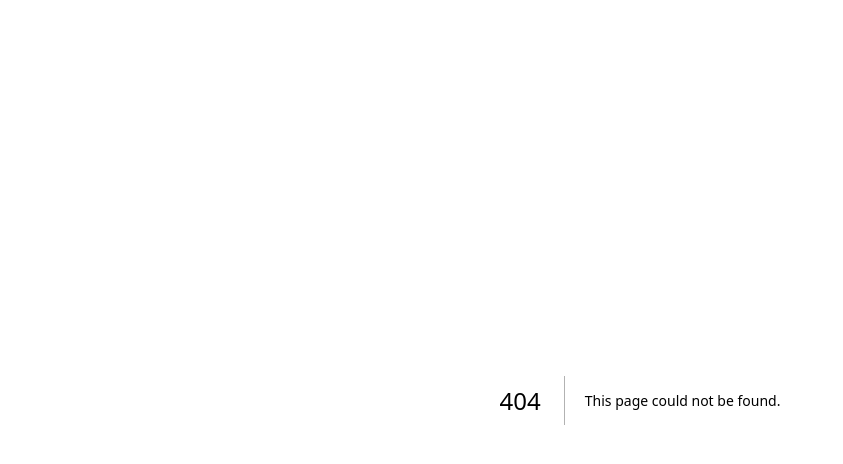
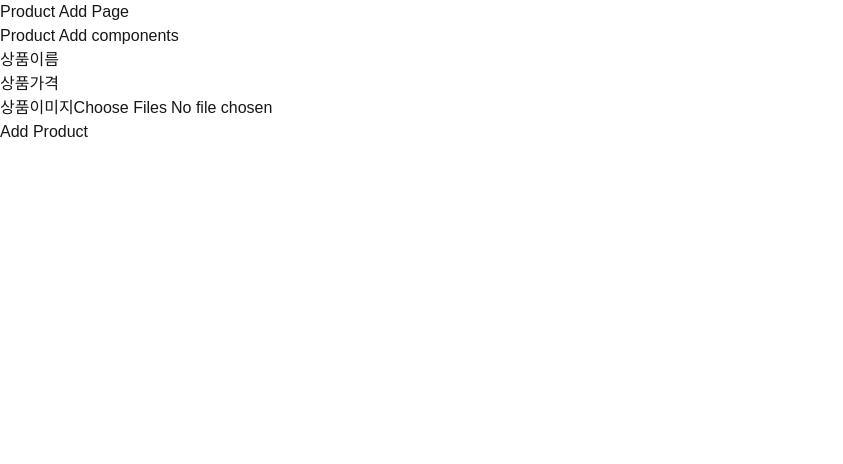
Before and after one commit to sungminha7/n2, a Next.js app: page /product/add in a window 1280 px wide. Before the commit this address had no page. Shown: the top 464 px of the page, without its empty margins (0-843 px from the left). Built offline with nearby package versions, Linux system fonts and the light colour scheme.

Commit message:
22 add product with files

```diff
--- /dev/null
+++ b/actions/productActions.js
@@ -0,0 +1,39 @@
+"use server";
+
+const API_SERVER_HOST = process.env.API_SERVER_HOST || "http://localhost:8080";
+
+export const postProduct = async (prevState, formData) => {
+  console.log("postProduct called with formData: ", prevState);
+
+  const pname = formData.get("pname");
+  const price = formData.get("price");
+  const writer = formData.get("writer");
+  const files = formData.getAll("files");
+
+  const updateFormData = new FormData();
+  updateFormData.append("pname", pname);
+  updateFormData.append("price", price);
+  updateFormData.append("writer", writer);
+  updateFormData.append("sale", true);
+
+  console.log("files.length: ", files.length);
+  if (files.length > 0) {
+    files.forEach((file) => {
+      if (file && file.size > 0) {
+        console.log("file size: ", file.size);
+        updateFormData.append("files", file);
+      }
+    });
+  }
+
+  const response = await fetch(`${API_SERVER_HOST}/api/products`, {
+    method: "POST",
+    body: updateFormData,
+  });
+
+  if (!response.ok) {
+    throw new Error("Failed to post product");
+  }
+
+  return { message: "Product created successfully", result: "success" };
+};
--- /dev/null
+++ b/app/product/add/page.js
@@ -0,0 +1,10 @@
+import ProductAddCP from "@/components/product/productAddCP";
+
+export default function ProductAddPage() {
+  return (
+    <div>
+      <div>Product Add Page</div>
+      <ProductAddCP />
+    </div>
+  );
+}
--- /dev/null
+++ b/components/product/productAddCP.js
@@ -0,0 +1,32 @@
+"use client";
+
+import { postProduct } from "@/actions/productActions";
+import { useActionState } from "react";
+
+export default function ProductAddCP() {
+  const [state, action, isPending] = useActionState(postProduct, {
+    message: "",
+    result: "",
+  });
+
+  return (
+    <div>
+      <div>Product Add components</div>
+      <form action={action}>
+        <div>
+          상품이름
+          <input type="text" name="pname"></input>
+        </div>
+        <div>
+          상품가격
+          <input type="number" name="price"></input>
+        </div>
+        <div>
+          상품이미지
+          <input type="file" name="files" multiple></input>
+        </div>
+        <button>Add Product</button>
+      </form>
+    </div>
+  );
+}
--- a/components/product/productCatalogCP.js
+++ b/components/product/productCatalogCP.js
@@ -17,7 +17,7 @@ export default function ProductCatalogCP({ products, total, current, size }) {
           <Link href={`/product/view/${product.pno}`} key={product.pno}>
             <li key={product.pno} className="m-2 p-1 border">
               <div>PNO: {product.pno}</div>
-              <div>NAME: {product.name}</div>
+              <div>NAME: {product.pname}</div>
               <div>PRICE: {product.price}</div>
               <div className="relative w-1/3 h-40">
                 <Image
```
